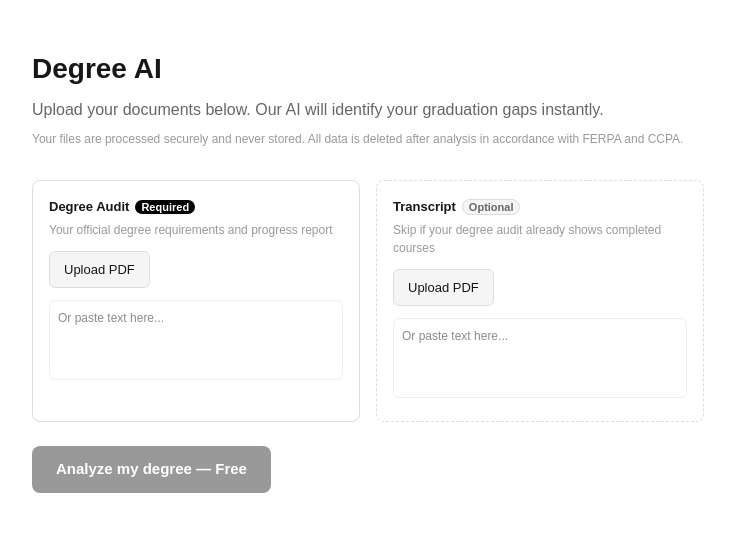
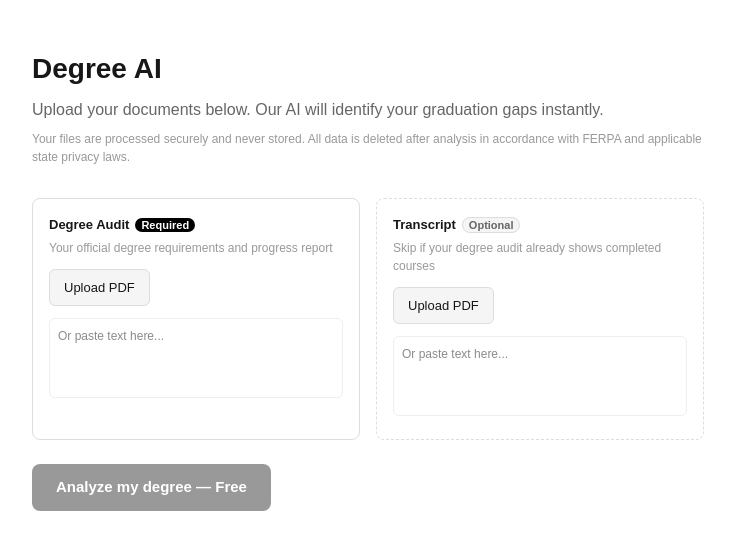
Before and after one commit to byronzhushuai/degree-ai, a Next.js app: page / in a window 1280 px wide. Shown: the top 550 px of the page, without its empty margins (272-1007 px from the left). Built offline with nearby package versions, Linux system fonts and the light colour scheme.

Commit message:
update privacy notice to cover all states

```diff
--- a/app/page.tsx
+++ b/app/page.tsx
@@ -73,7 +73,7 @@ export default function Home() {
         Upload your documents below. Our AI will identify your graduation gaps instantly.
       </p>
       <p style={{ fontSize: 12, color: '#999', marginBottom: 32 }}>
-        Your files are processed securely and never stored. All data is deleted after analysis in accordance with FERPA and CCPA.
+      Your files are processed securely and never stored. All data is deleted after analysis in accordance with FERPA and applicable state privacy laws.
       </p>
 
       <div style={{ display: 'grid', gridTemplateColumns: '1fr 1fr', gap: 16, marginBottom: 24 }}>
```
